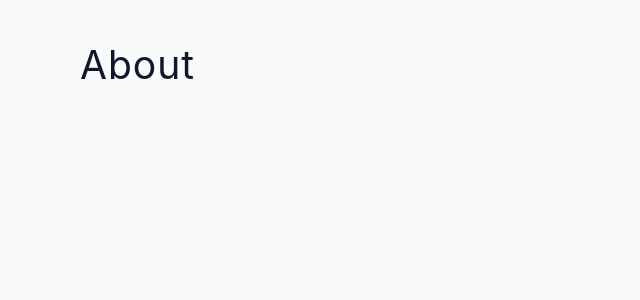
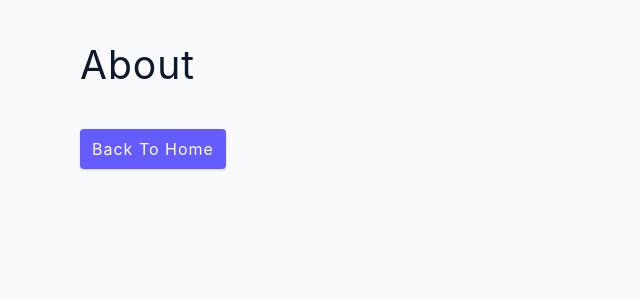
Before and after one commit to Pedro558/React-router, a React (Create React App) app: page /about in a window 1280 px wide. Shown: the top 300 px of the page, without its empty margins (0-640 px from the left). Built offline with nearby package versions, Linux system fonts and the light colour scheme.

Commit message:
:sparkles: add Link to About

```diff
--- a/src/pages/About.js
+++ b/src/pages/About.js
@@ -1,7 +1,11 @@
+import { Link } from "react-router-dom";
+
 export function About(){
   return(
     <section className='section'>
       <h2>About</h2>
+
+      <Link to='/' className="btn">Back to Home</Link>
     </section>
   )
 }
```
